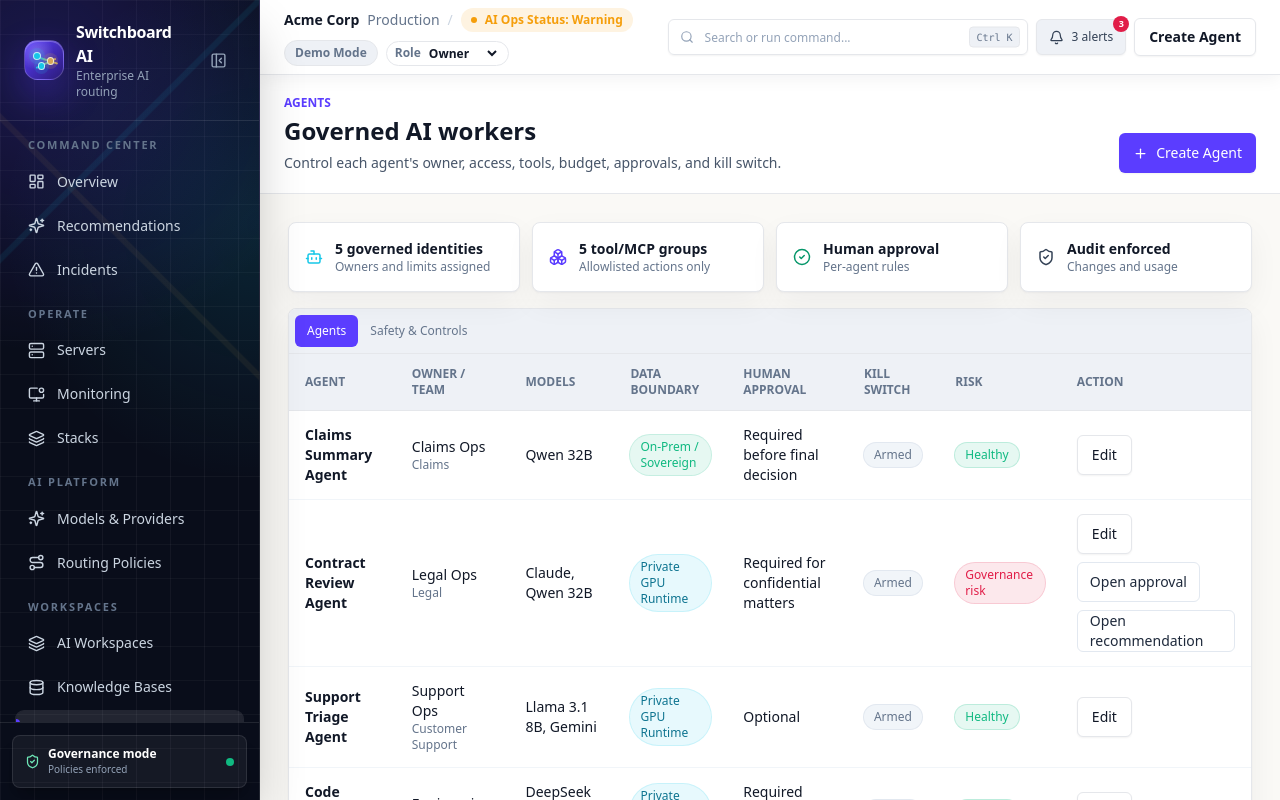
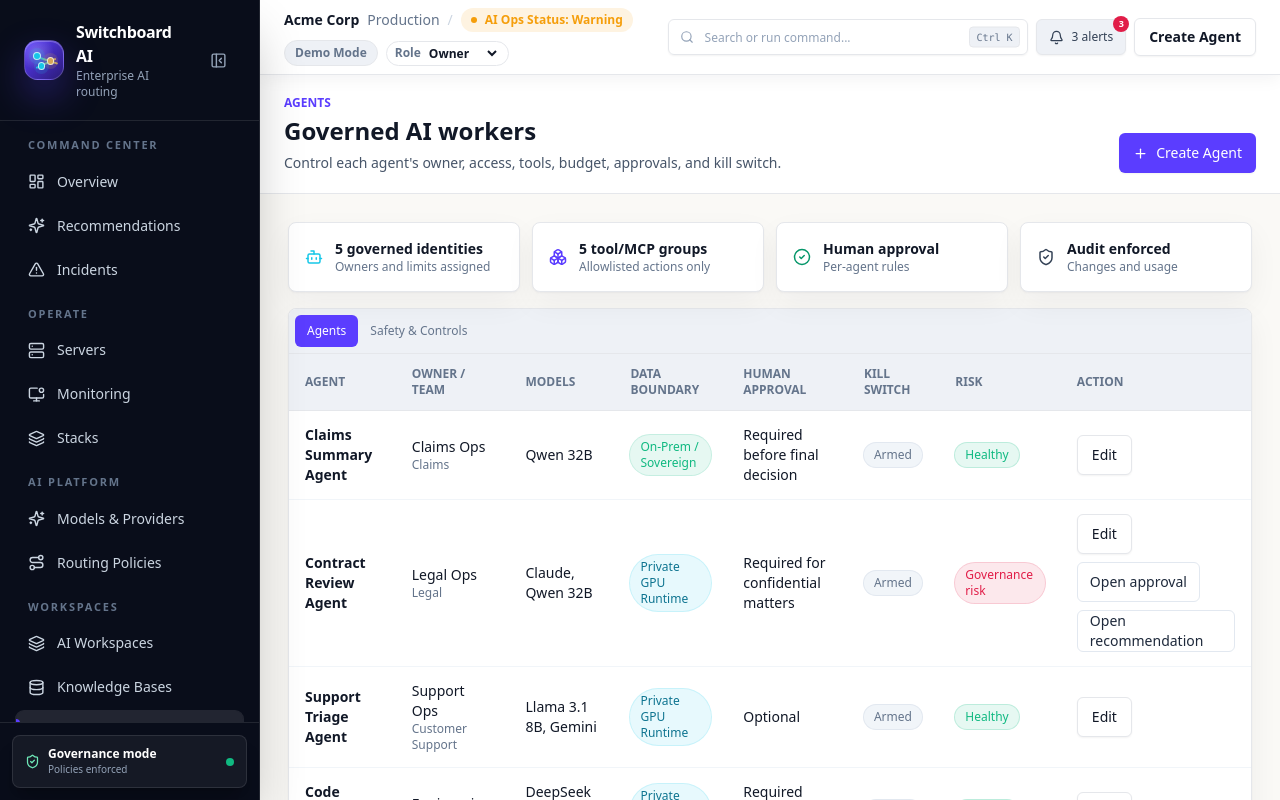
Before and after one commit to SakshamS11/controlplane, a Next.js app in the folder apps/dashboard/: page /dashboard/agents in a window 1280 px wide. Shown: the top 800 px of the page. Built offline with nearby package versions, Linux system fonts and the light colour scheme.

Commit message:
Fix dashboard action responsiveness

```diff
--- a/apps/dashboard/app/dashboard/agents/page.tsx
+++ b/apps/dashboard/app/dashboard/agents/page.tsx
@@ -114,7 +114,7 @@ export default function AgentsPage() {
   }, []);
 
   function saveAgent() {
-    const row = { name, owner: department, department, models: selectedModels.join(", "), knowledge, tools, approval, external, usage, budget: "Mock budget", mcp: "Allowlisted MCP", killSwitch: "Armed", status: external === "Blocked" ? "Healthy" : external === "Restricted" ? "Governance risk" : "Healthy" };
+    const row = { name, owner: department, department, models: selectedModels.join(", "), knowledge, tools, approval, external, usage, budget: "750K tokens/mo", mcp: "Allowlisted MCP", killSwitch: "Armed", status: external === "Blocked" ? "Healthy" : external === "Restricted" ? "Governance risk" : "Healthy" };
     setAgents((current) => [row, ...current.filter((item) => item.name !== name)]);
     showToast(`${name} agent saved`);
     addAudit("Custom agent saved", name, "Permission");
--- a/apps/dashboard/app/dashboard/audit-logs/page.tsx
+++ b/apps/dashboard/app/dashboard/audit-logs/page.tsx
@@ -1,6 +1,6 @@
 "use client";
 
-import { useState } from "react";
+import { useEffect, useState } from "react";
 import { Filter, ScrollText, ShieldCheck, Sparkles, TriangleAlert } from "lucide-react";
 import { Card, DataTable, MetricCard, PageHeader, Section, StatusBadge, useAppState } from "@/components/ui";
 
@@ -16,10 +16,20 @@ function relatedRecordForAudit(action: string, target: string) {
 }
 
 export default function AuditLogsPage() {
-  const { auditRows } = useAppState();
+  const { auditRows, addAudit, showToast } = useAppState();
   const [filter, setFilter] = useState("All");
   const [activeTab, setActiveTab] = useState<"events" | "coverage">("events");
   const rows = auditRows.filter((row) => filter === "All" || row.type === filter);
+
+  useEffect(() => {
+    function exportAudit() {
+      showToast("Audit export queued");
+      addAudit("Audit export queued", "Enterprise audit logs", "Compliance evidence");
+    }
+
+    window.addEventListener("switchboard:export-audit", exportAudit);
+    return () => window.removeEventListener("switchboard:export-audit", exportAudit);
+  }, [addAudit, showToast]);
   return (
     <>
       <PageHeader eyebrow="Audit trail" title="Enterprise audit logs" description="Review infrastructure, model, access, alert, and agent events." />
@@ -40,7 +50,7 @@ export default function AuditLogsPage() {
               <div id="audit-filters" className="border-b border-[var(--border-subtle)] px-4 py-3">
                 <div className="flex items-center gap-2 overflow-x-auto">
                   <Filter size={14} className="shrink-0 text-[var(--brand-primary)]" />
-                  {filters.map((item) => <button key={item} onClick={() => setFilter(item)} className={`shrink-0 rounded-md px-2.5 py-1.5 text-xs font-medium ${filter === item ? "bg-[var(--brand-primary)] text-white" : "border border-[var(--border-subtle)] bg-white text-[var(--text-secondary)] hover:bg-[var(--surface-muted)]"}`}>{item}</button>)}
+                  {filters.map((item) => <button key={item} type="button" onClick={() => setFilter(item)} className={`shrink-0 rounded-md px-2.5 py-1.5 text-xs font-medium ${filter === item ? "bg-[var(--brand-primary)] text-white" : "border border-[var(--border-subtle)] bg-white text-[var(--text-secondary)] hover:bg-[var(--surface-muted)]"}`}>{item}</button>)}
                 </div>
               </div>
               <div id="audit-table">
--- a/apps/dashboard/app/dashboard/compliance/page.tsx
+++ b/apps/dashboard/app/dashboard/compliance/page.tsx
@@ -1,7 +1,7 @@
 "use client";
 
 import Link from "next/link";
-import { useState } from "react";
+import { useEffect, useState } from "react";
 import { Download, FileCheck2, ShieldCheck, TriangleAlert } from "lucide-react";
 import { ActionButton, Card, DataTable, MetricCard, PageHeader, Section, StatusBadge, useAppState } from "@/components/ui";
 
@@ -27,6 +27,11 @@ export default function ComplianceReadinessPage() {
     showToast("Evidence pack export queued");
     addAudit("Evidence pack export queued", "Compliance readiness", "Permission");
   }
+
+  useEffect(() => {
+    window.addEventListener("switchboard:export-evidence", exportPack);
+    return () => window.removeEventListener("switchboard:export-evidence", exportPack);
+  });
 
   return (
     <>
@@ -54,7 +59,7 @@ export default function ComplianceReadinessPage() {
           <MetricCard label="AI systems registered" value="14" detail="Across teams and workspaces" status="Healthy" icon={<FileCheck2 size={18} />} />
           <MetricCard label="Risk assessments" value="9/14" detail="5 still require review" status="Warning" icon={<TriangleAlert size={18} />} />
           <MetricCard label="Human oversight" value="11/14" detail="Configured controls" status="Healthy" icon={<ShieldCheck size={18} />} />
-          <MetricCard label="Evidence collected" value="286" detail="Mock evidence items" status="Healthy" icon={<FileCheck2 size={18} />} />
+          <MetricCard label="Evidence collected" value="286" detail="Evidence records" status="Healthy" icon={<FileCheck2 size={18} />} />
         </div>
 
         <Card className="overflow-hidden">
--- a/apps/dashboard/app/dashboard/departments/page.tsx
+++ b/apps/dashboard/app/dashboard/departments/page.tsx
@@ -273,7 +273,7 @@ export default function DepartmentsPage() {
   }
 
   function createTeam() {
-    showToast("Team created (simulation)");
+    showToast("Team created");
     addAudit("Team created", "New team", "Permission");
     setCreateOpen(false);
     window.history.replaceState(null, "", window.location.pathname);
--- a/apps/dashboard/app/dashboard/targets/acme/page.tsx
+++ b/apps/dashboard/app/dashboard/targets/acme/page.tsx
@@ -109,7 +109,7 @@ export default function AcmeTargetDetailPage() {
                 ["deployment", "Deployment"],
                 ["logs", "Logs"]
               ].map(([id, label]) => (
-                <button key={id} role="tab" aria-selected={activePanel === id} onClick={() => setActivePanel(id)} className={`min-h-9 rounded px-3 text-sm font-medium transition ${activePanel === id ? "bg-slate-950 text-white shadow-sm" : "text-slate-600 hover:text-slate-950"}`}>
+                <button key={id} type="button" role="tab" aria-selected={activePanel === id} onClick={() => setActivePanel(id)} className={`min-h-9 rounded px-3 text-sm font-medium transition ${activePanel === id ? "bg-slate-950 text-white shadow-sm" : "text-slate-600 hover:text-slate-950"}`}>
                   {label}
                 </button>
               ))}
@@ -154,8 +154,8 @@ export default function AcmeTargetDetailPage() {
                 })}
               </div>
               <div className="mt-4 flex flex-wrap gap-2">
-                <button onClick={simulateDeploy} className="inline-flex min-h-10 items-center gap-2 rounded-md border border-slate-200 bg-white px-3.5 py-2 text-sm font-medium text-slate-800 shadow-sm hover:bg-slate-50">Replay deployment simulation</button>
-                <button onClick={() => { showToast("Deployment report opened"); addAudit("Deployment report viewed", target.name); }} className="inline-flex min-h-10 items-center gap-2 rounded-md border border-slate-200 bg-white px-3.5 py-2 text-sm font-medium text-slate-800 shadow-sm hover:bg-slate-50">Open deployment report <ArrowRight size={15} /></button>
+                <button type="button" onClick={simulateDeploy} className="inline-flex min-h-10 items-center gap-2 rounded-md border border-slate-200 bg-white px-3.5 py-2 text-sm font-medium text-slate-800 shadow-sm hover:bg-slate-50">Replay deployment simulation</button>
+                <button type="button" onClick={() => { showToast("Deployment report opened"); addAudit("Deployment report viewed", target.name); }} className="inline-flex min-h-10 items-center gap-2 rounded-md border border-slate-200 bg-white px-3.5 py-2 text-sm font-medium text-slate-800 shadow-sm hover:bg-slate-50">Open deployment report <ArrowRight size={15} /></button>
               </div>
             </div>
           ) : null}
--- a/apps/dashboard/app/globals.css
+++ b/apps/dashboard/app/globals.css
@@ -60,29 +60,7 @@ select {
 }
 
 .switchboard-sidebar {
-  background:
-    radial-gradient(circle at 18% 8%, rgba(91, 61, 255, 0.22), transparent 18rem),
-    radial-gradient(circle at 100% 28%, rgba(22, 199, 232, 0.12), transparent 16rem),
-    linear-gradient(90deg, rgba(255, 255, 255, 0.045) 1px, transparent 1px),
-    linear-gradient(180deg, rgba(255, 255, 255, 0.035) 1px, transparent 1px),
-    var(--surface-dark);
-  background-size: auto, auto, 34px 34px, 34px 34px, auto;
-}
-
-.switchboard-sidebar::before {
-  content: "";
-  position: absolute;
-  inset: 0;
-  pointer-events: none;
-  background:
-    linear-gradient(135deg, transparent 0 24%, rgba(22, 199, 232, 0.12) 24.2% 24.8%, transparent 25% 100%),
-    linear-gradient(45deg, transparent 0 64%, rgba(214, 165, 87, 0.10) 64.2% 64.8%, transparent 65% 100%);
-  opacity: 0.7;
-}
-
-.switchboard-sidebar > * {
-  position: relative;
-  z-index: 1;
+  background: var(--surface-dark);
 }
 
 .switchboard-mark {
```
Also changed, not shown: apps/dashboard/app/dashboard/workspaces/page.tsx (+4 -3 lines), apps/dashboard/components/ui.tsx (+37 -9 lines).
